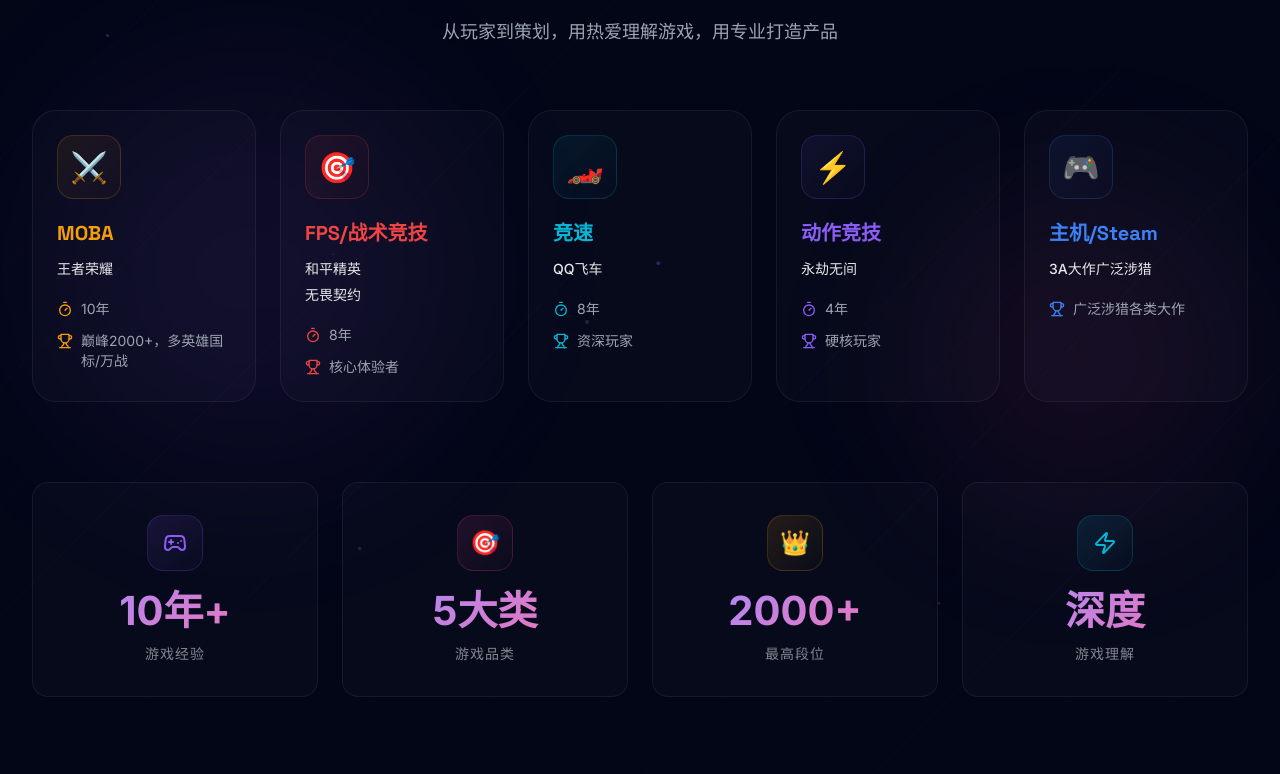
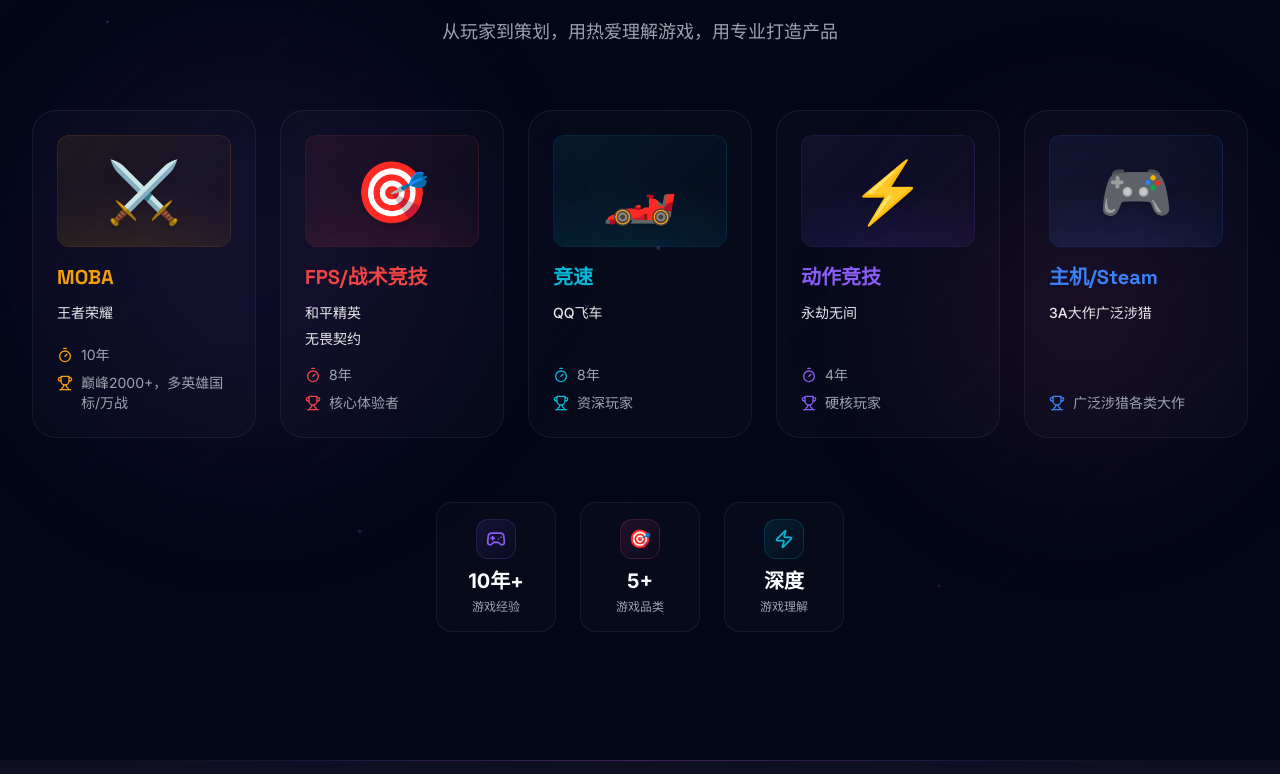
Before and after one commit to deangelispaolina36-ui/portfolio-website, a React (Vite) app: page / in a window 1280 px wide. Shown: the part 2386-3160 px from the top of the page. Built offline with nearby package versions, Linux system fonts and the light colour scheme.

Commit message:
feat: optimize gaming profile - add character area, smaller stat cards, 5+ categories

```diff
--- a/src/components/sections/GamingProfile.tsx
+++ b/src/components/sections/GamingProfile.tsx
@@ -2,6 +2,15 @@ import { motion } from 'framer-motion';
 import { Gamepad2, Timer, Trophy, Zap } from 'lucide-react';
 import { gamingProfiles } from '../../data/portfolio';
 import { AnimatedSection } from '../common';
+
+// 游戏代表性角色图片映射（可选配置）
+const gameCharacterImages: Record<string, string> = {
+  moba: '/image/games/moba-hero.png',      // 王者荣耀英雄
+  fps: '/image/games/fps-hero.png',        // FPS游戏角色
+  racing: '/image/games/racing-hero.png',  // 竞速游戏
+  action: '/image/games/action-hero.png',  // 动作竞技
+  steam: '/image/games/steam-hero.png',    // Steam游戏
+};
 
 export function GamingProfile() {
   return (
@@ -69,25 +78,44 @@ export function GamingProfile() {
                 />
 
                 {/* 卡片主体 */}
-                <div className="game-card-enhanced relative h-full">
+                <div className="game-card-enhanced relative h-full flex flex-col">
                   {/* 顶部装饰线 */}
                   <div
                     className="absolute top-0 left-1/2 -translate-x-1/2 w-20 h-1 rounded-full opacity-0 group-hover:opacity-100 transition-all duration-300 -translate-y-0.5"
                     style={{ background: `linear-gradient(90deg, transparent, ${profile.color}, transparent)` }}
                   />
 
-                  {/* 图标 */}
-                  <motion.div
-                    className="w-16 h-16 rounded-2xl flex items-center justify-center text-3xl mb-5"
+                  {/* 顶部角色图片区域 */}
+                  <div
+                    className="relative w-full h-28 rounded-xl mb-4 overflow-hidden flex items-center justify-center"
                     style={{
                       background: `linear-gradient(135deg, ${profile.color}15 0%, ${profile.color}05 100%)`,
-                      border: `1px solid ${profile.color}30`,
+                      border: `1px solid ${profile.color}20`,
                     }}
-                    whileHover={{ scale: 1.1, rotate: 5 }}
+                  >
+                    {/* 背景装饰 */}
+                    <div
+                      className="absolute inset-0 opacity-20"
+                      style={{
+                        background: `radial-gradient(circle at 50% 120%, ${profile.color}40 0%, transparent 60%)`,
+                      }}
+                    />
+                    {/* 大图标作为角色占位 */}
+                    <motion.span
+                      className="text-6xl relative z-10 filter drop-shadow-lg"
+                      whileHover={{ scale: 1.1 }}
                       transition={{ type: 'spring', stiffness: 300 }}
                     >
                       {profile.icon}
-                  </motion.div>
+                    </motion.span>
+                    {/* 光效装饰 */}
+                    <div
+                      className="absolute bottom-0 left-0 right-0 h-1/2"
+                      style={{
+                        background: `linear-gradient(to top, ${profile.color}10 0%, transparent 100%)`,
+                      }}
+                    />
+                  </div>
 
                   {/* 品类名称 */}
                   <h3
@@ -98,7 +126,7 @@ export function GamingProfile() {
                   </h3>
 
                   {/* 游戏列表 */}
-                  <div className="space-y-1.5 mb-5">
+                  <div className="space-y-1.5 mb-4">
                     {profile.games.map((game) => (
                       <p key={game} className="text-white/90 font-medium text-sm">
                         {game}
@@ -106,9 +134,11 @@ export function GamingProfile() {
                     ))}
                   </div>
 
+                  {/* 信息区域 - 自动撑开到底部 */}
+                  <div className="mt-auto space-y-2">
                     {/* 游戏时长 */}
                     {profile.duration && (
-                    <div className="flex items-center gap-2 text-sm text-gray-400 mb-3">
+                      <div className="flex items-center gap-2 text-sm text-gray-400">
                         <Timer className="w-4 h-4" style={{ color: profile.color }} />
                         <span>{profile.duration}</span>
                       </div>
@@ -121,6 +151,7 @@ export function GamingProfile() {
                         style={{ color: profile.color }}
                       />
                       <span>{profile.achievement}</span>
+                    </div>
                   </div>
 
                   {/* 悬停边框效果 */}
@@ -136,44 +167,43 @@ export function GamingProfile() {
             ))}
           </div>
 
-          {/* 底部统计 */}
+          {/* 底部统计 - 缩小版 */}
           <motion.div
-            className="mt-20 grid grid-cols-2 md:grid-cols-4 gap-6"
+            className="mt-16 flex justify-center gap-4 md:gap-6"
             initial={{ opacity: 0, y: 40 }}
             whileInView={{ opacity: 1, y: 0 }}
             viewport={{ once: true }}
             transition={{ delay: 0.5, duration: 0.7 }}
           >
             {[
-              { label: '游戏经验', value: '10年+', icon: <Gamepad2 className="w-6 h-6" />, color: '#8b5cf6' },
-              { label: '游戏品类', value: '5大类', icon: '🎯', color: '#ec4899' },
-              { label: '最高段位', value: '2000+', icon: '👑', color: '#f59e0b' },
-              { label: '游戏理解', value: '深度', icon: <Zap className="w-6 h-6" />, color: '#06b6d4' },
+              { label: '游戏经验', value: '10年+', icon: <Gamepad2 className="w-5 h-5" />, color: '#8b5cf6' },
+              { label: '游戏品类', value: '5+', icon: '🎯', color: '#ec4899' },
+              { label: '游戏理解', value: '深度', icon: <Zap className="w-5 h-5" />, color: '#06b6d4' },
             ].map((stat, index) => (
               <motion.div
                 key={stat.label}
-                className="stat-card group"
+                className="stat-card-mini group px-6 py-4"
                 initial={{ opacity: 0, scale: 0.9 }}
                 whileInView={{ opacity: 1, scale: 1 }}
                 viewport={{ once: true }}
                 transition={{ delay: 0.6 + index * 0.1 }}
-                whileHover={{ y: -5 }}
+                whileHover={{ y: -3 }}
               >
                 <div
-                  className="w-14 h-14 rounded-2xl flex items-center justify-center mx-auto mb-4 transition-transform duration-300 group-hover:scale-110"
+                  className="w-10 h-10 rounded-xl flex items-center justify-center mx-auto mb-2 transition-transform duration-300 group-hover:scale-110"
                   style={{
                     background: `linear-gradient(135deg, ${stat.color}20 0%, ${stat.color}05 100%)`,
                     border: `1px solid ${stat.color}30`,
                   }}
                 >
                   {typeof stat.icon === 'string' ? (
-                    <span className="text-2xl">{stat.icon}</span>
+                    <span className="text-lg">{stat.icon}</span>
                   ) : (
                     <span style={{ color: stat.color }}>{stat.icon}</span>
                   )}
                 </div>
-                <div className="stat-value">{stat.value}</div>
-                <div className="stat-label">{stat.label}</div>
+                <div className="text-xl font-bold text-white mb-1">{stat.value}</div>
+                <div className="text-xs text-gray-400">{stat.label}</div>
               </motion.div>
             ))}
           </motion.div>
--- a/src/index.css
+++ b/src/index.css
@@ -1563,6 +1563,22 @@ html {
   letter-spacing: 1px;
 }
 
+/* 缩小版统计卡片 */
+.stat-card-mini {
+  position: relative;
+  text-align: center;
+  background: rgba(255, 255, 255, 0.02);
+  border: 1px solid rgba(255, 255, 255, 0.06);
+  border-radius: 1rem;
+  transition: all 0.3s ease;
+  min-width: 120px;
+}
+
+.stat-card-mini:hover {
+  background: rgba(139, 92, 246, 0.05);
+  border-color: rgba(139, 92, 246, 0.2);
+}
+
 /* Section 背景渐变 - 交替使用 */
 .section-bg-gradient-1 {
   background: linear-gradient(180deg,
```
Lines whose indentation alone changed are shown as unchanged.
